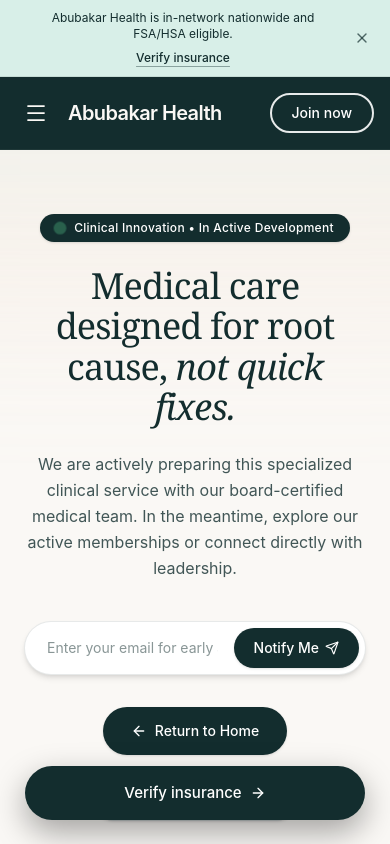
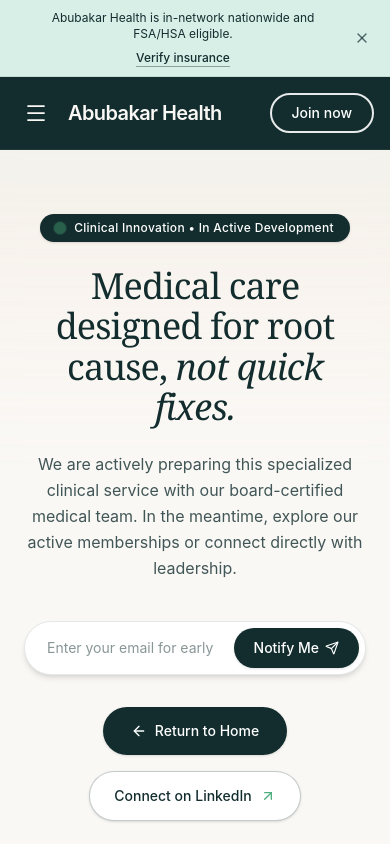
Before and after one commit to aboobakar-khan/parsley-health, a Next.js app: page / in a window 390 px wide. Shown: the top 844 px of the page. Built offline with nearby package versions, Linux system fonts and the light colour scheme; a web font is replaced by a local one.

Commit message:
refactor(mobile): remove floating bottom buttons and restore native page bottom layout

```diff
--- a/src/components/layout/Footer.tsx
+++ b/src/components/layout/Footer.tsx
@@ -5,7 +5,7 @@ import HipaaLogo from "./HipaaLogo";
 
 export default function Footer() {
   return (
-    <footer className="relative bg-[#274849] text-white pt-12 pb-24 px-6 sm:px-10 lg:py-16 w-full">
+    <footer className="relative bg-[#274849] text-white py-12 px-6 sm:px-10 lg:py-16 w-full">
       {/* Centered tight container matching user screenshot */}
       <div className="max-w-[1040px] mx-auto">
         {/* ── TOP HORIZONTAL DIVIDER LINE ── */}
--- a/src/components/layout/Navbar.tsx
+++ b/src/components/layout/Navbar.tsx
@@ -305,17 +305,6 @@ export default function Navbar() {
           </motion.div>
         )}
       </AnimatePresence>
-
-      {/* ── MOBILE STICKY FLOATING CTA BUTTON ("Verify insurance →" matching phone screenshot) ── */}
-      <div className="fixed bottom-6 left-0 right-0 z-40 px-5 flex items-center justify-center pointer-events-none md:hidden">
-        <a
-          href="/join/care?focus=insurance"
-          className="pointer-events-auto inline-flex items-center justify-center gap-2 rounded-full bg-[#132D2E] text-white py-4 px-8 text-[15px] font-medium shadow-[0_12px_32px_rgba(0,0,0,0.35)] hover:bg-[#1B3340] active:scale-95 transition-all w-full max-w-[340px]"
-        >
-          <span>Verify insurance</span>
-          <ArrowRight className="h-4 w-4" />
-        </a>
-      </div>
     </>
   );
 }
```
